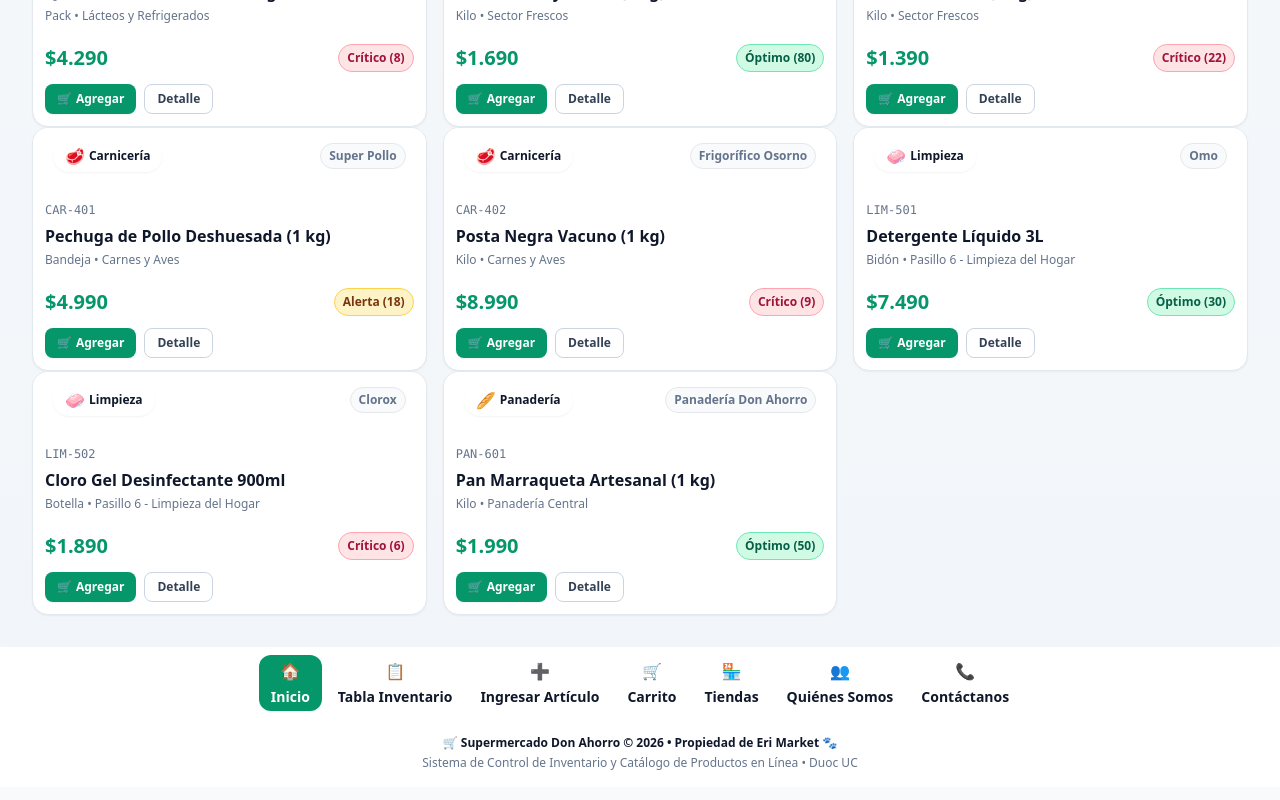
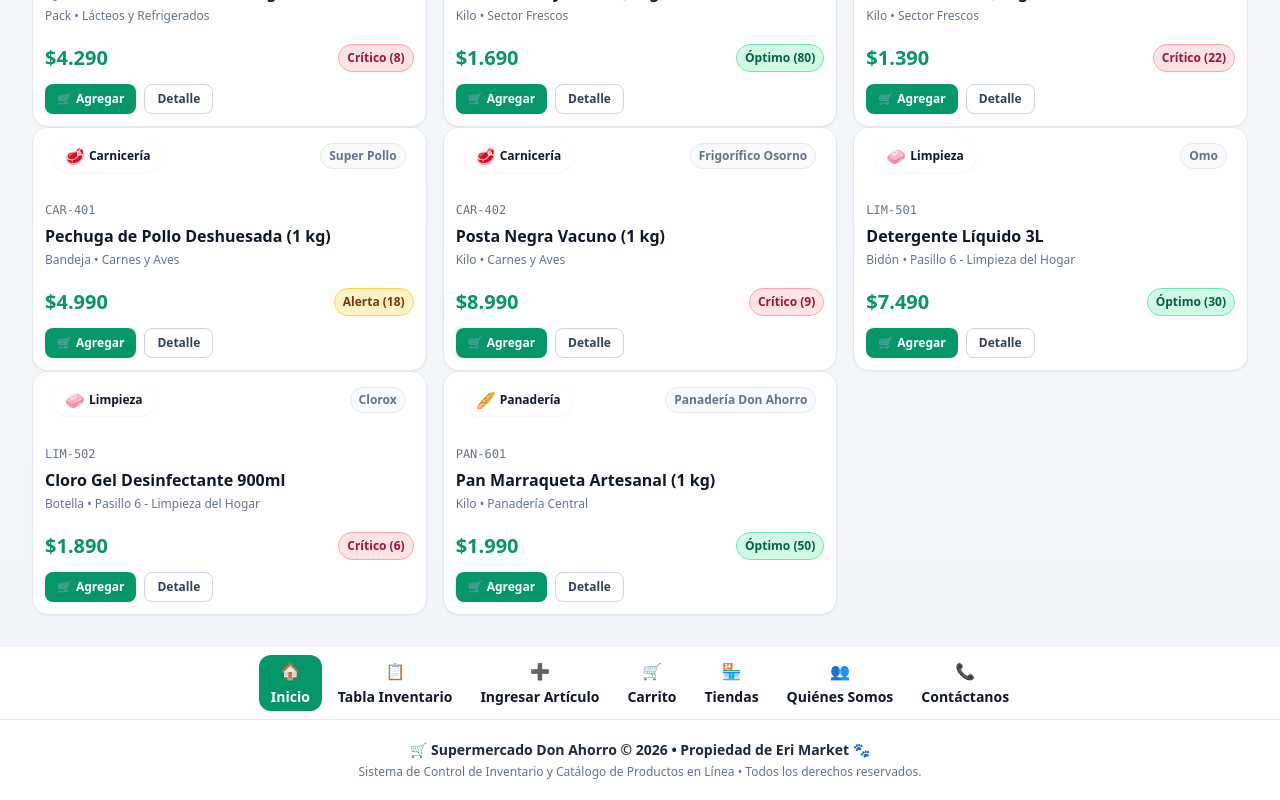
Before and after one commit to Lybern/Supermercado-Carolina-Delgado-PFY2202-s3, a React (Vite) app: page / in a window 1280 px wide. Shown: the part 1272-2072 px from the top of the page. Built offline with nearby package versions, Linux system fonts and the light colour scheme.

Commit message:
Corregir comentarios

```diff
--- a/src/components/Footer.jsx
+++ b/src/components/Footer.jsx
@@ -2,13 +2,13 @@ function Footer() {
   const anio = new Date().getFullYear();
 
   return (
-    <footer className="bg-white border-top py-4 text-center text-muted small mt-auto">
+    <footer className="bg-white border-t border-slate-200 py-5 text-center text-slate-500 text-xs mt-auto">
       <div className="container">
-        <p className="mb-1 text-dark fw-bold">
+        <p className="mb-1 text-slate-800 font-bold text-sm">
           🛒 Supermercado Don Ahorro &copy; {anio} &bull; Propiedad de Eri Market 🐾
         </p>
-        <p className="mb-0 text-secondary">
-          Sistema de Control de Inventario y Catálogo de Productos en Línea &bull; Duoc UC
+        <p className="mb-0 text-slate-500">
+          Sistema de Control de Inventario y Catálogo de Productos en Línea &bull; Todos los derechos reservados.
         </p>
       </div>
     </footer>
--- a/src/context/InventarioProvider.jsx
+++ b/src/context/InventarioProvider.jsx
@@ -11,7 +11,7 @@ import {
 const CLAVE_STORAGE = "supermercado_don_ahorro_v1";
 
 /**
- * Proveedor de Context API para gestión global del inventario y carrito.
+ * Proveedor global para la gestión integral de inventario y carrito.
  * Utiliza useReducer para garantizar transacciones atómicas y sincroniza con localStorage.
  */
 export function InventarioProvider({ children }) {
--- a/src/data/inventarioData.js
+++ b/src/data/inventarioData.js
@@ -1,9 +1,6 @@
 /**
  * Fuente de datos centralizada para el inventario de Supermercado Don Ahorro (Eri Market).
- *
- * Cumple con los requerimientos de la Semana 2 (Forma B):
- * - Incluye obligatoriamente: Nombre, Marca y Tipo de producto (categoría).
- * - Centraliza categorías y el estado inicial compartido (sugerencia de retroalimentación docente).
+ * Proporciona el catálogo inicial de productos, categorías y constantes.
  */
 
 export const CATEGORIAS_INVENTARIO = [
--- a/src/pages/ListadoInventario.jsx
+++ b/src/pages/ListadoInventario.jsx
@@ -61,7 +61,7 @@ function ListadoInventario() {
             <span>📋</span> Listado en Tabla de Artículos
           </h1>
           <p className="text-muted mb-0">
-            Vista tabular completa del inventario sincronizada en tiempo real mediante Context API.
+            Vista tabular completa del inventario sincronizada en tiempo real con existencias actualizadas.
           </p>
         </div>
         <div className="mt-3 mt-md-0 d-flex gap-2">
--- a/src/pages/NuevoProducto.jsx
+++ b/src/pages/NuevoProducto.jsx
@@ -6,8 +6,8 @@ import FormularioProducto from "../components/FormularioProducto";
 
 /**
  * Página para el ingreso y registro de artículos al inventario.
- * Permite registrar nuevos productos en el estado global (Context API)
- * con validaciones y retroalimentación accesible.
+ * Permite registrar nuevos productos en el catálogo de inventario
+ * con validaciones y retroalimentación en tiempo real.
  */
 function NuevoProducto() {
   const navigate = useNavigate();
```
